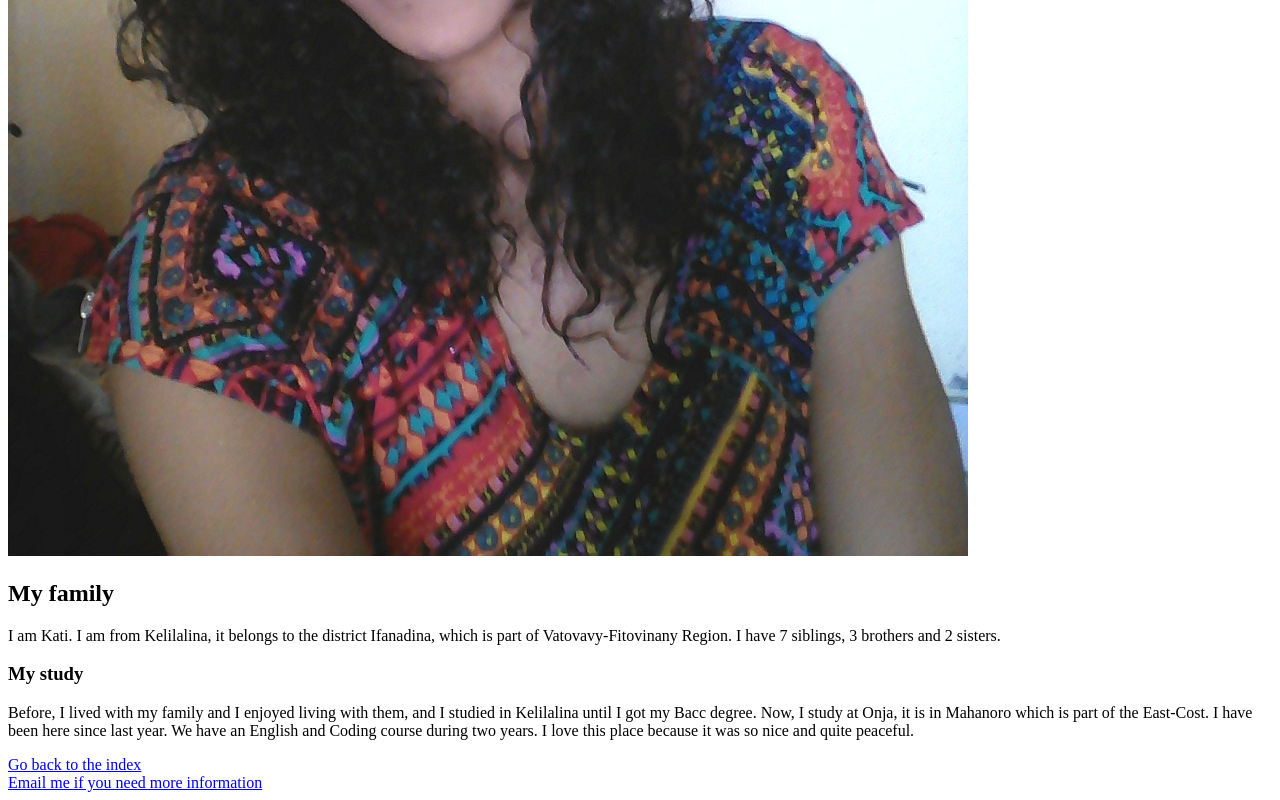
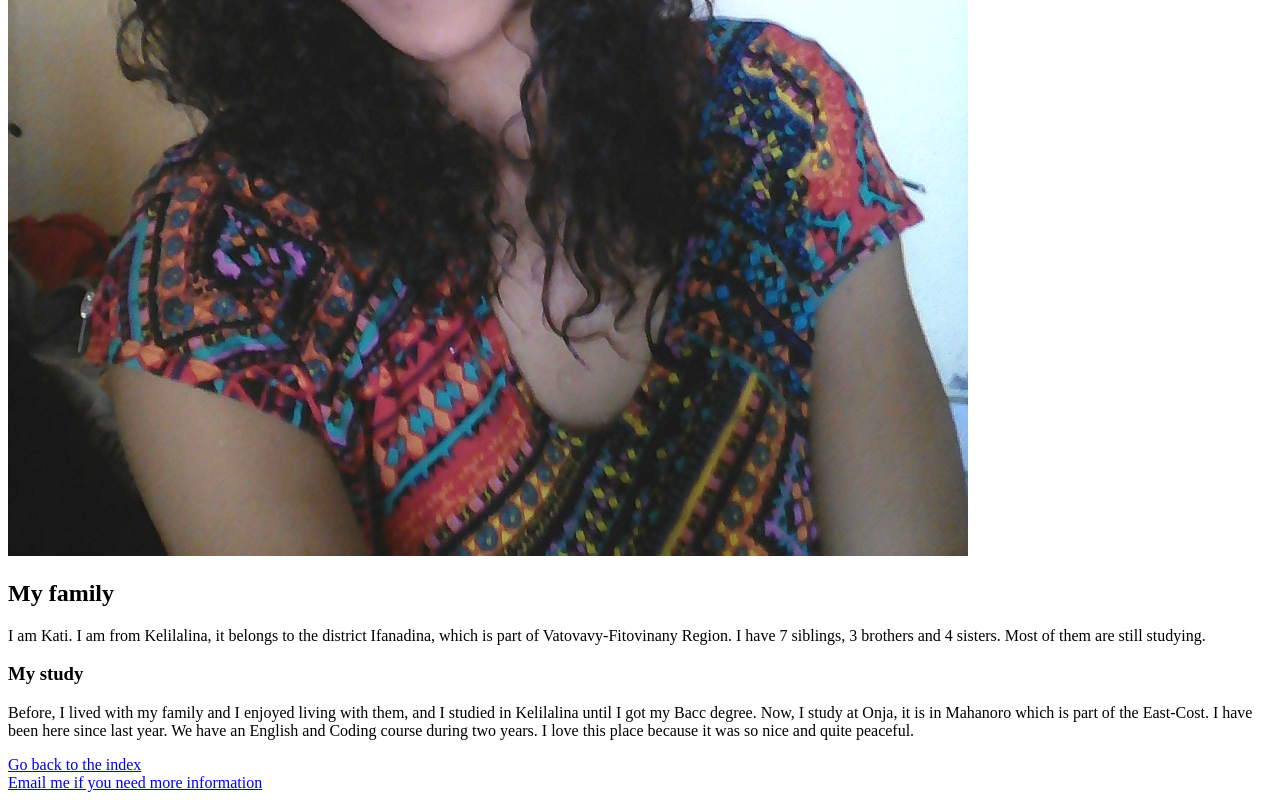
Before and after one commit to Ny-Rianala/blog, a plain HTML site: page about-me.html in a window 1280 px wide. Shown: the part 804-1604 px from the top of the page. Drawn offline with Linux system fonts and the light colour scheme.

Commit message:
fixed  about-me.html

```diff
--- a/about-me.html
+++ b/about-me.html
@@ -31,7 +31,7 @@
       <img src="katii.jpg" alt>
       <h2>My family</h2>
       <p>
-      I am Kati. I am from Kelilalina, it belongs to the district Ifanadina, which is part of Vatovavy-Fitovinany Region. I have 7 siblings, 3 brothers and 2 sisters.
+      I am Kati. I am from Kelilalina, it belongs to the district Ifanadina, which is part of Vatovavy-Fitovinany Region. I have 7 siblings, 3 brothers and 4 sisters. Most of them are still studying.
       </p>
       <h3>My study</h3>
       <p>
```
